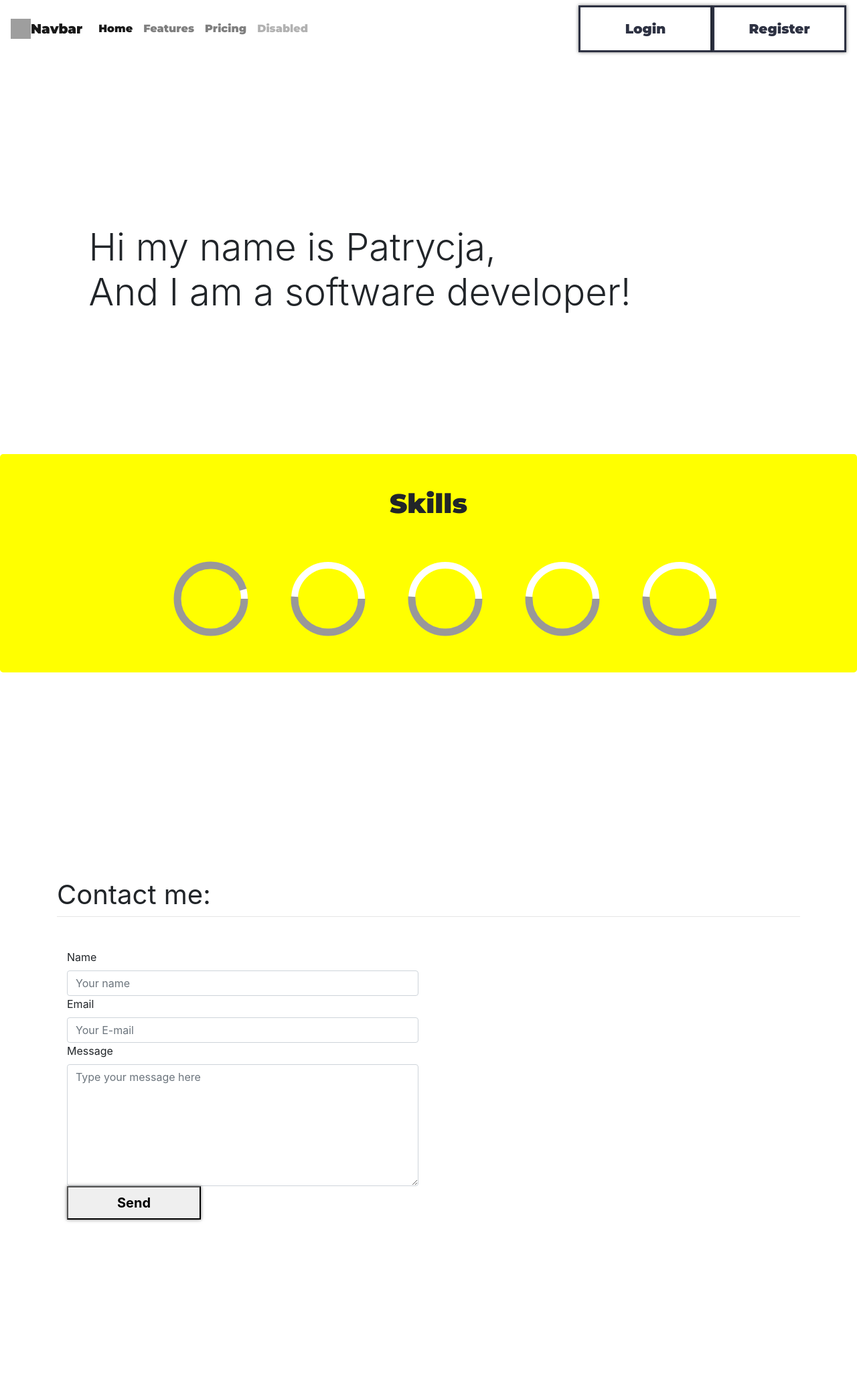
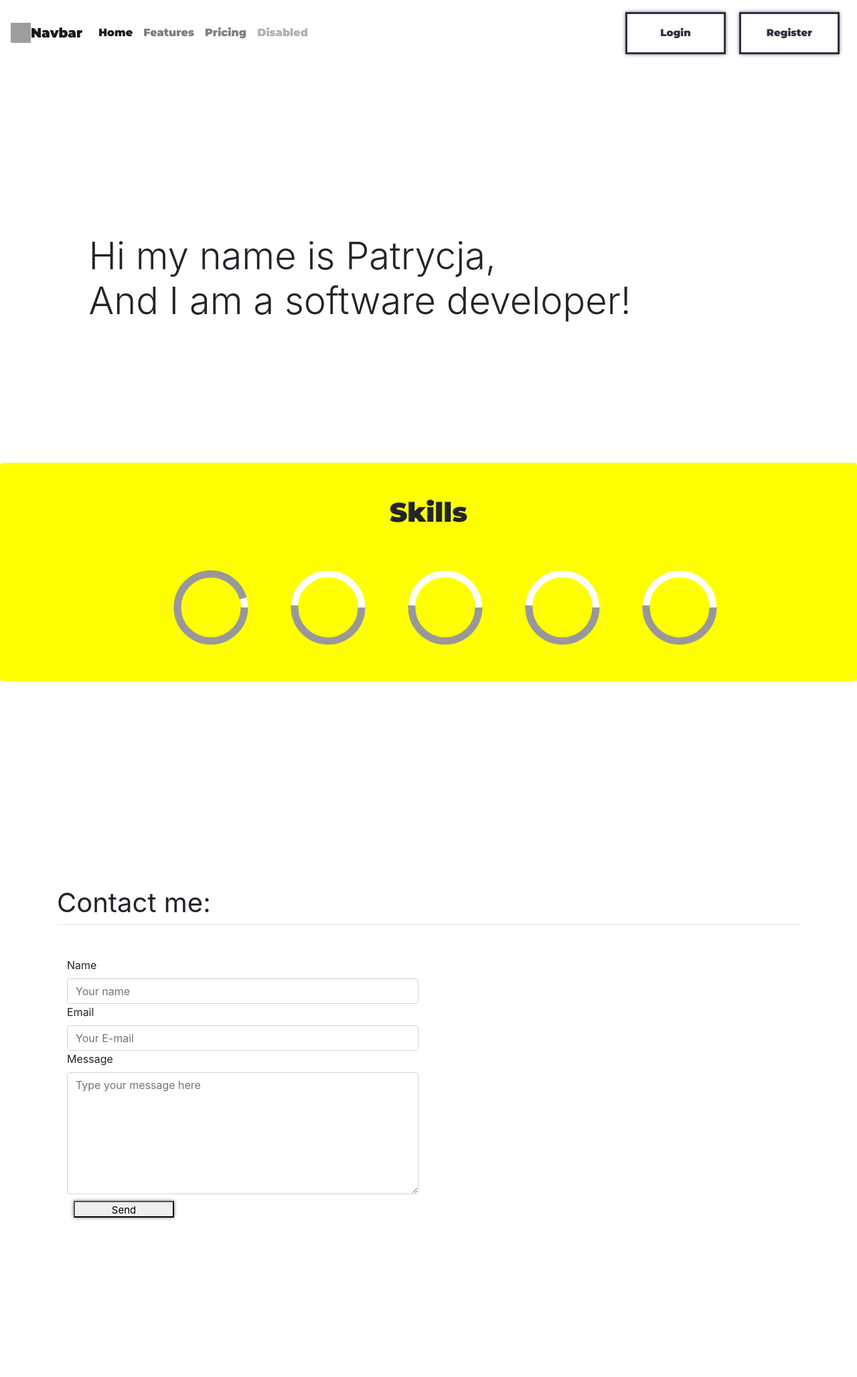
Before and after one commit to Xorast/portfolio, a Flask app: page / in a window 1280 px wide. Shown: the top 2056 px of the page at 67% size. Run offline with Flask 2, Linux system fonts and the light colour scheme; some libraries are stand-ins or nearby versions; grey boxes are pictures that could not be loaded.

Commit message:
updated parameters of button

```diff
--- a/static/css/style.css
+++ b/static/css/style.css
@@ -4,11 +4,12 @@
 
 .button {
     box-sizing: border-box;
-    height: 50px;
-    width: 200px;
+    height: 25px;
+    width: 150px;
+    margin: 10px;
     display: table;
-    font-size: 20px;
-    font-weight: bold;
+    font-size: 15px;
+    font-weight: normal;
     box-shadow: 0px 0px 5px 0px rgba(0, 0, 0, 0.55);
     -webkit-transition: background 0.5s;
     transition: background 0.5s;
```
